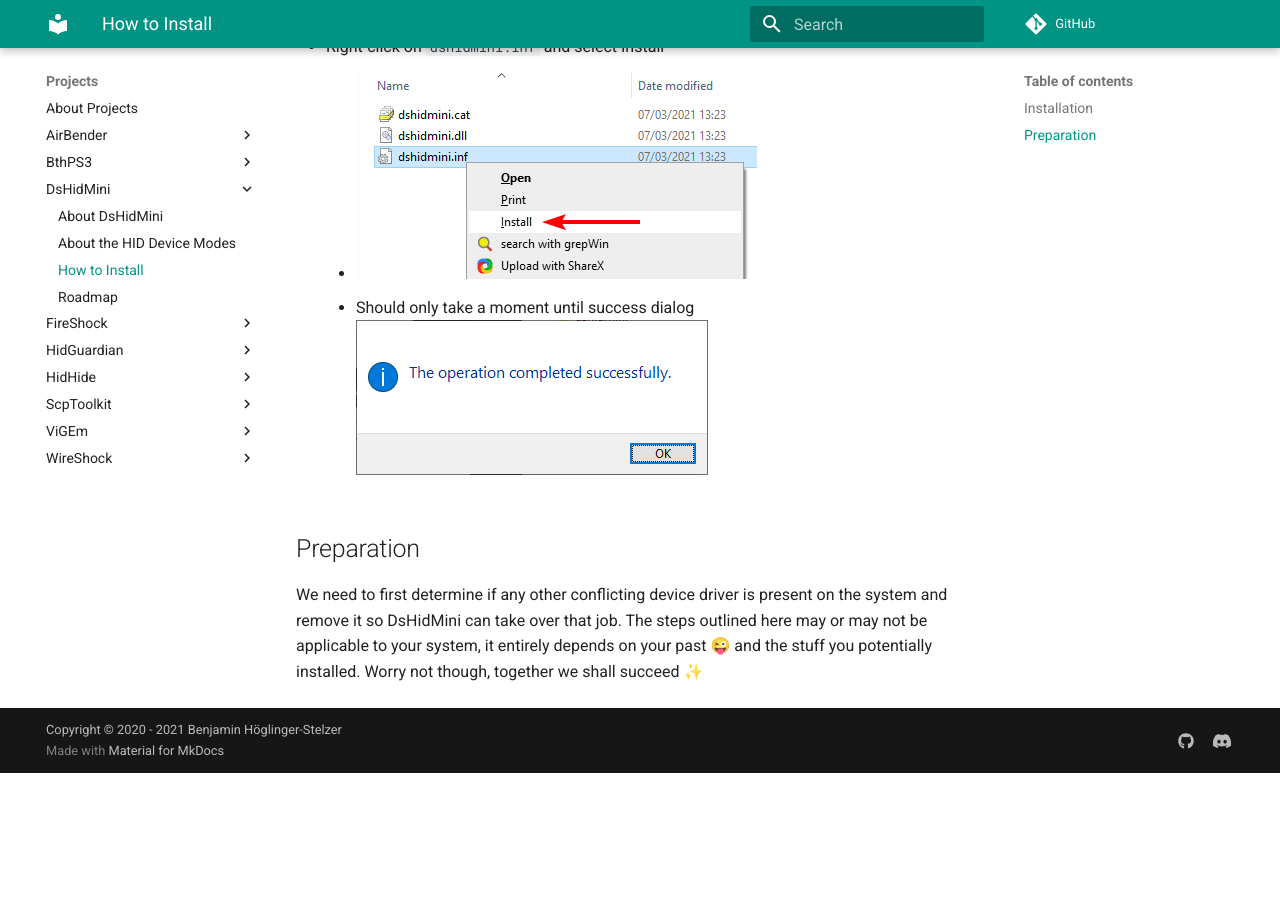
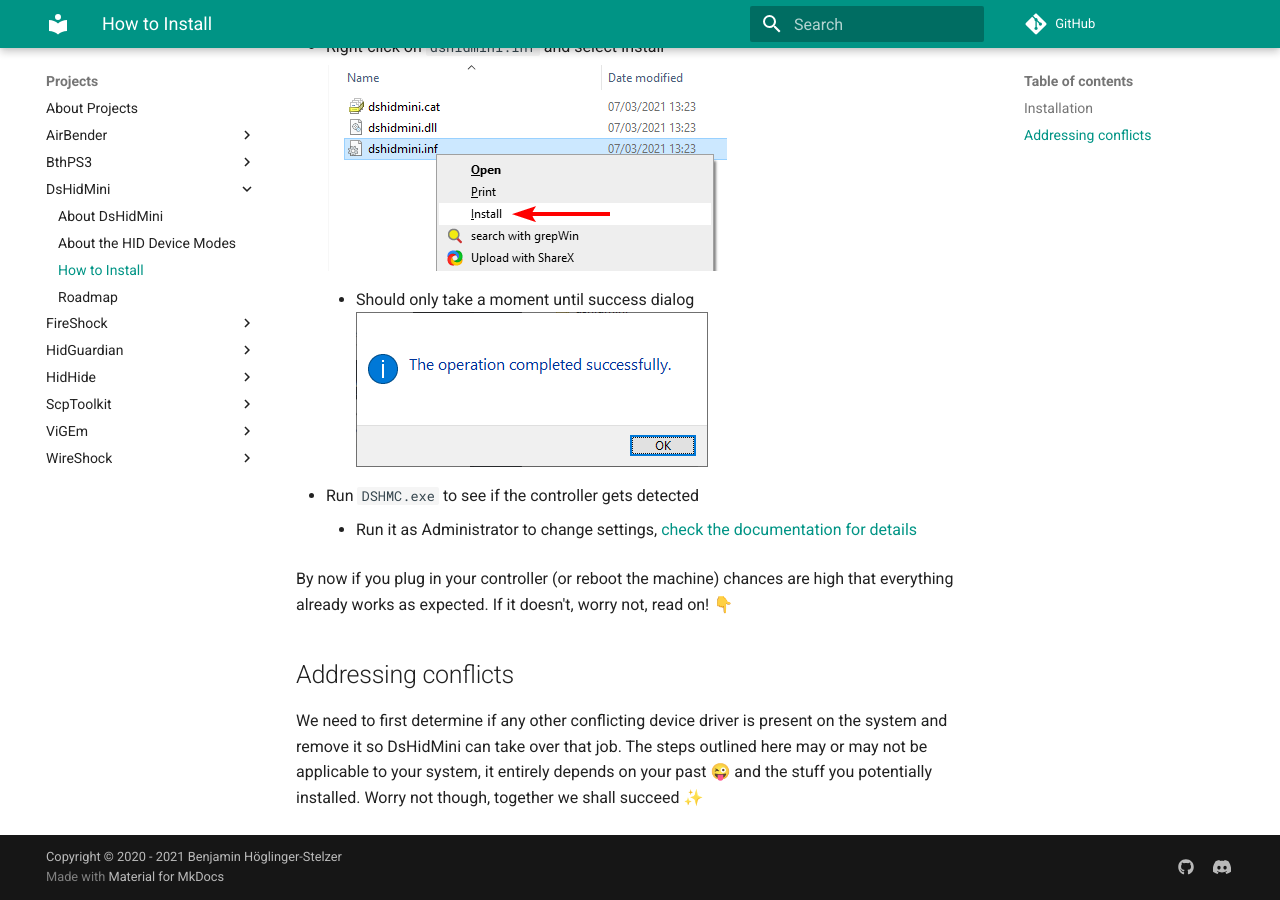
Before and after one commit to nefarius/ViGEm.github.io, an MkDocs documentation site: the page built from docs/projects/DsHidMini/How-to-Install.md, in a window 1280 px wide and 900 px high, scrolled down 605 px. Built offline with MkDocs 1.6.1 and Material for MkDocs 9.7.7, drawn with Linux system fonts in a browser that asks for light colours; comment, search, counter and statistics services are not loaded; before the commit the page ends 1378 px from its top, so only the background shows below that.

Commit message:
Formatting updates

```diff
--- a/docs/projects/DsHidMini/How-to-Install.md
+++ b/docs/projects/DsHidMini/How-to-Install.md
@@ -13,11 +13,14 @@
     - On x64 navigate to `x64\dshidmini`
     - On x86 navigate to `x86\dshidmini`
 - Right-click on `dshidmini.inf` and select Install
-    - ![hIh7PcxkC9.png](images/hIh7PcxkC9.png)
+    ![hIh7PcxkC9.png](images/hIh7PcxkC9.png)
     - Should only take a moment until success dialog
     ![InfDefaultInstall_La1TsZO9P0.png](images/InfDefaultInstall_La1TsZO9P0.png)
+- Run `DSHMC.exe` to see if the controller gets detected
+    - Run it as Administrator to change settings, [check the documentation for details](../HID-Device-Modes-Explained)
 
+By now if you plug in your controller (or reboot the machine) chances are high that everything already works as expected. If it doesn't, worry not, read on! 👇
 
-## Preparation
+## Addressing conflicts
 
 We need to first determine if any other conflicting device driver is present on the system and remove it so DsHidMini can take over that job. The steps outlined here may or may not be applicable to your system, it entirely depends on your past 😜 and the stuff you potentially installed. Worry not though, together we shall succeed ✨
```
